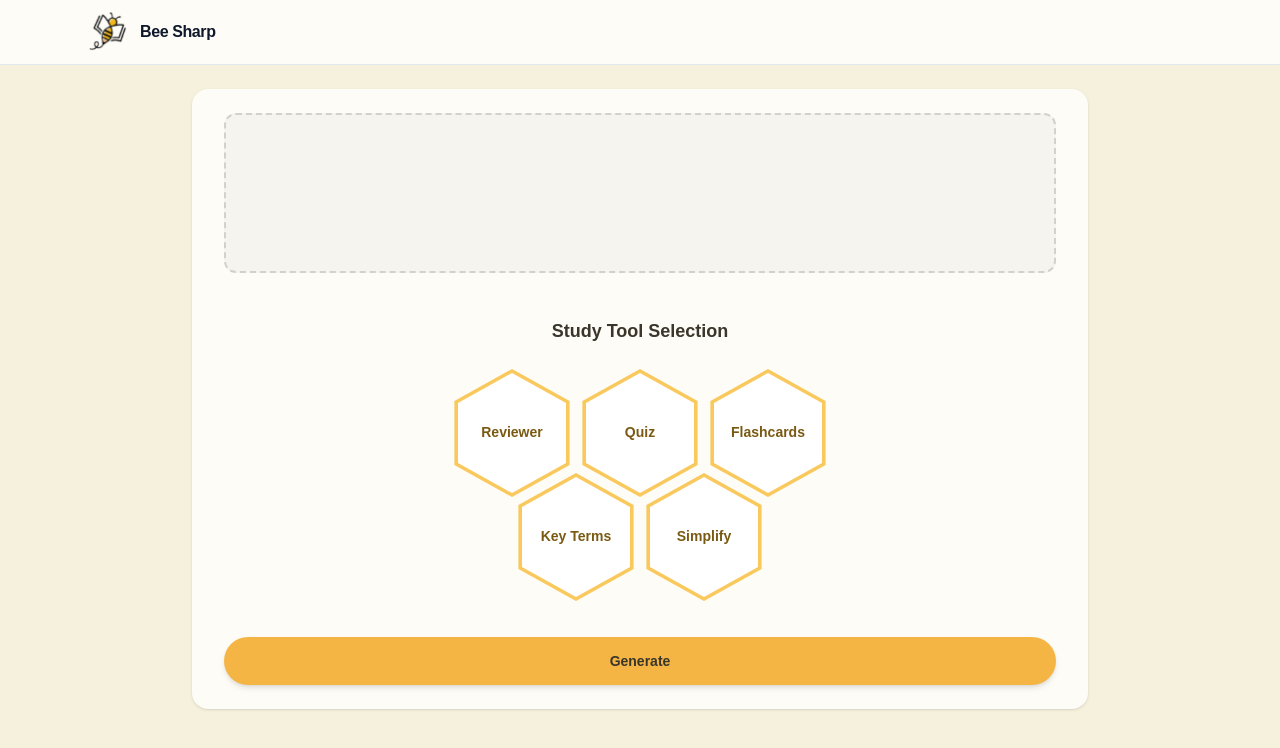
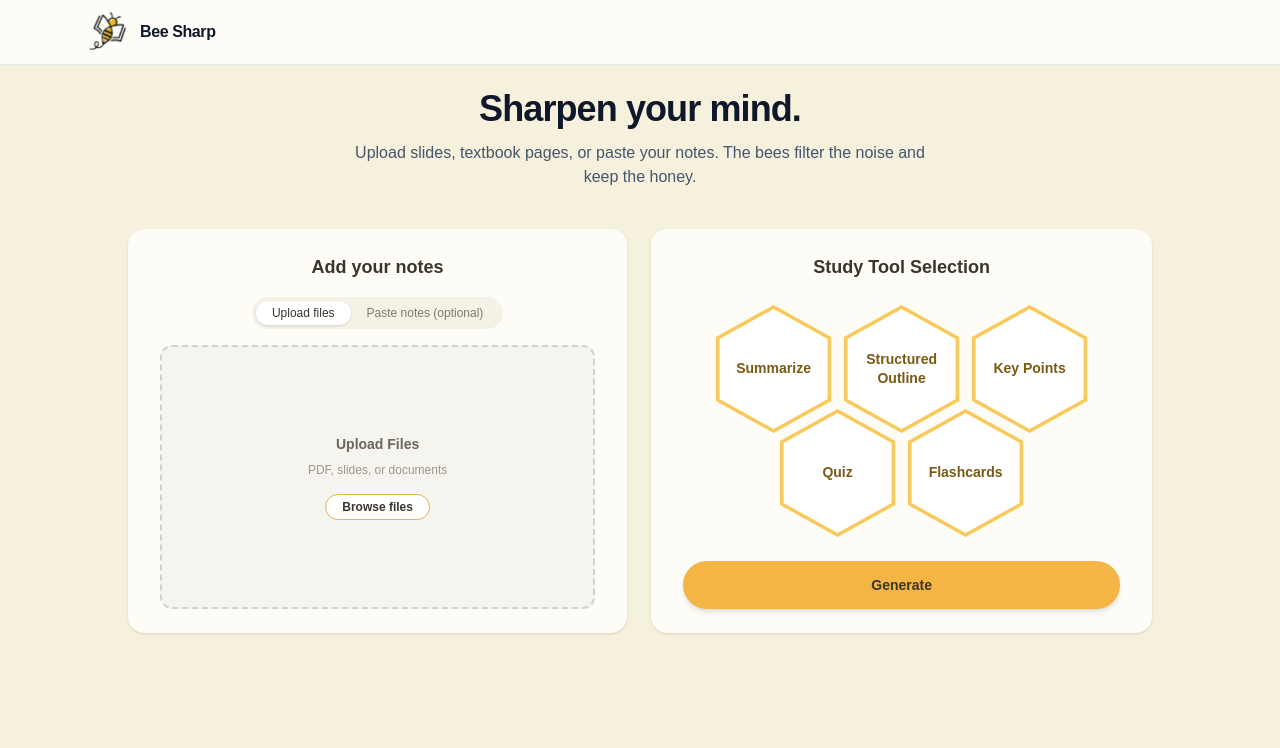
Before and after one commit to Julio-DelRosario/bee-sharp-app, a Next.js app: page / in a window 1280 px wide. Shown: the top 748 px of the page. Built offline with nearby package versions, Linux system fonts and the light colour scheme.

Commit message:
Add upload/notes tabs & redesign InputScreen

```diff
--- a/components/InputScreen.tsx
+++ b/components/InputScreen.tsx
@@ -9,6 +9,7 @@ export default function InputScreen() {
   const [step, setStep] = useState<"input" | "loading" | "output">("input");
   const [prompt, setPrompt] = useState("");
   const [selectedTools, setSelectedTools] = useState<string[]>([]);
+  const [inputTab, setInputTab] = useState<"upload" | "notes">("upload");
 
   const toggleTool = (tool: string) => {
     setSelectedTools((prev) =>
@@ -28,12 +29,80 @@ export default function InputScreen() {
 
   return (
     <section className="flex flex-1 items-start justify-center pt-6 px-4">
-      <div className="w-full max-w-4xl rounded-2xl bg-[#FEFCF6] py-6 px-8 shadow-sm">
-        <div className="w-full h-40 rounded-xl bg-[#f6f4ef] border-2 border-dashed border-[#d3d1cb]" />
+      <div className="w-full max-w-5xl flex flex-col gap-6">
+        <div className="mx-auto max-w-xl pb-4 text-center">
+          <h1 className="text-3xl font-semibold tracking-tight sm:text-4xl">
+            Sharpen your mind.
+          </h1>
+          <p className="mt-3 text-sm text-slate-600 sm:text-base">
+            Upload slides, textbook pages, or paste your notes. The bees filter the noise and keep the honey.
+          </p>
+        </div>
 
-        <div className="mt-6 flex flex-col gap-4">
-          {/* Study Tool Selection */}
-          <div className="rounded-xl px-6 py-5 flex flex-col gap-6">
+        <div className="flex flex-col md:flex-row gap-6 items-stretch">
+          {/* Left Panel */}
+          <div className="w-full md:w-1/2 flex flex-col">
+            <div className="h-full rounded-2xl bg-[#FEFCF6] py-6 px-8 shadow-sm flex flex-col">
+              <div className="mb-4 text-center">
+                <h2 className="text-lg font-semibold text-[#3a362b]">
+                  Add your notes
+                </h2>
+              </div>
+              <div className="inline-flex mx-auto rounded-full bg-[#f4f1e7] p-1 text-xs font-medium text-[#6b6658] mb-4">
+                <button
+                  type="button"
+                  onClick={() => setInputTab("upload")}
+                  className={`${
+                    inputTab === "upload"
+                      ? "bg-white text-[#3a362b] shadow-sm"
+                      : "text-[#7e7a6b]"
+                  } px-4 py-1 rounded-full transition-colors`}
+                >
+                  Upload files
+                </button>
+                <button
+                  type="button"
+                  onClick={() => setInputTab("notes")}
+                  className={`${
+                    inputTab === "notes"
+                      ? "bg-white text-[#3a362b] shadow-sm"
+                      : "text-[#7e7a6b]"
+                  } px-4 py-1 rounded-full transition-colors`}
+                >
+                  Paste notes (optional)
+                </button>
+              </div>
+
+              {inputTab === "upload" ? (
+                <div className="w-full h-full rounded-xl bg-[#f6f4ef] border-2 border-dashed border-[#d3d1cb] flex flex-col items-center justify-center gap-2 text-[#6b6658] text-sm">
+                  <span className="font-semibold">Upload Files</span>
+                  <span className="text-xs text-[#9b978b]">PDF, slides, or documents</span>
+                  <button
+                    type="button"
+                    className="mt-2 rounded-full border border-[#e0b74f] px-4 py-1 text-xs font-semibold text-[#3a362b] bg-white hover:bg-[#fff7e5] transition-colors"
+                  >
+                    Browse files
+                  </button>
+                </div>
+              ) : (
+                <div className="flex-1 flex flex-col">
+                  <label className="block text-sm font-semibold text-[#3a362b] mb-2">
+                    Paste Notes (Optional)
+                  </label>
+                  <textarea
+                    value={prompt}
+                    onChange={(e) => setPrompt(e.target.value)}
+                    placeholder="Paste your notes here..."
+                    className="mt-1 w-full flex-1 rounded-xl border border-[#e0ded6] bg-[#fdfbf6] px-3 py-2 text-sm text-[#3a362b] focus:outline-none focus:ring-2 focus:ring-[#f4b544] focus:border-transparent resize-none"
+                  />
+                </div>
+              )}
+            </div>
+          </div>
+
+          {/* Right Panel */}
+          <div className="w-full md:w-1/2 rounded-2xl bg-[#FEFCF6] py-6 px-8 shadow-sm flex flex-col justify-between gap-6">
+            <div className="flex flex-col gap-6">
               <h2 className="text-lg font-semibold text-[#3a362b] text-center">
                 Study Tool Selection
               </h2>
@@ -45,10 +114,24 @@ export default function InputScreen() {
                   {/* Top Row */}
                   <div className="flex justify-center">
                     <HexButton
-                    label="Reviewer"
-                    selected={selectedTools.includes("Reviewer")}
-                    onClick={() => toggleTool("Reviewer")}
+                      label="Summarize"
+                      selected={selectedTools.includes("Summarize")}
+                      onClick={() => toggleTool("Summarize")}
                     />
+                    <HexButton
+                      label="Structured Outline"
+                      selected={selectedTools.includes("Structured Outline")}
+                      onClick={() => toggleTool("Structured Outline")}
+                    />
+                    <HexButton
+                      label="Key Points"
+                      selected={selectedTools.includes("Key Points")}
+                      onClick={() => toggleTool("Key Points")}
+                    />
+                  </div>
+
+                  {/* Bottom Row */}
+                  <div className="-mt-8 flex justify-center">
                     <HexButton
                       label="Quiz"
                       selected={selectedTools.includes("Quiz")}
@@ -58,20 +141,6 @@ export default function InputScreen() {
                       label="Flashcards"
                       selected={selectedTools.includes("Flashcards")}
                       onClick={() => toggleTool("Flashcards")}
-                  />
-                </div>
-
-                {/* Bottom Row */}
-                <div className="-mt-8 flex justify-center">
-                  <HexButton
-                    label="Key Terms"
-                    selected={selectedTools.includes("Key Terms")}
-                    onClick={() => toggleTool("Key Terms")}
-                  />
-                  <HexButton
-                    label="Simplify"
-                    selected={selectedTools.includes("Simplify")}
-                    onClick={() => toggleTool("Simplify")}
                     />
                   </div>
                 </div>
@@ -118,6 +187,7 @@ export default function InputScreen() {
             </button>
           </div>
         </div>
+      </div>
     </section>
   );
 }
--- a/components/UI/HexButton.tsx
+++ b/components/UI/HexButton.tsx
@@ -12,7 +12,9 @@ interface HexButtonProps {
 
 export default function HexButton({ label, children, onClick, className, selected }: HexButtonProps) {
   const baseClasses =
-    "relative cursor-pointer w-24 h-24 sm:w-28 sm:h-28 md:w-32 md:h-32 flex items-center justify-center text-[0.8rem] sm:text-sm font-semibold text-[#7a5a12] shadow-lg shadow-[rgba(191,133,34,0.35)] transition-transform transition-shadow duration-200 ease-out hover:scale-105 hover:shadow-xl hover:shadow-[rgba(191,133,34,0.5)] hover:brightness-105 active:scale-95 active:shadow-md focus-visible:outline-none focus-visible:ring-2 focus-visible:ring-offset-2 focus-visible:ring-[#f2b63e] focus-visible:ring-offset-[#fffaf0] bg-[#f9c44d]/90 p-[4px] [clip-path:polygon(50%_0%,95%_25%,95%_75%,50%_100%,5%_75%,5%_25%)]";
+    "relative cursor-pointer w-24 h-24 sm:w-28 sm:h-28 md:w-32 md:h-32 flex items-center justify-center text-[0.8rem] sm:text-sm font-semibold text-[#7a5a12] shadow-lg shadow-[rgba(191,133,34,0.35)] transition-transform transition-shadow duration-200 ease-out hover:scale-105 hover:shadow-xl hover:shadow-[rgba(191,133,34,0.5)] hover:brightness-105 active:scale-95 active:shadow-md focus-visible:outline-none focus-visible:ring-2 focus-visible:ring-offset-2 focus-visible:ring-[#f2b63e] focus-visible:ring-offset-[#fffaf0] p-[4px] [clip-path:polygon(50%_0%,95%_25%,95%_75%,50%_100%,5%_75%,5%_25%)]";
+
+  const baseColorClasses = selected ? " bg-[#A65422]" : " bg-[#f9c44d]/90";
 
   const content = label ?? children;
   const innerHexBaseClasses =
@@ -26,7 +28,7 @@ export default function HexButton({ label, children, onClick, className, selecte
     <button
       type="button"
       onClick={onClick}
-      className={className ? `${baseClasses} ${className}` : baseClasses}
+      className={className ? `${baseClasses}${baseColorClasses} ${className}` : `${baseClasses}${baseColorClasses}`}
     >
       <div
         className={`${innerHexBaseClasses}${innerHexStateClass}`}
```
Lines whose indentation alone changed are shown as unchanged.
